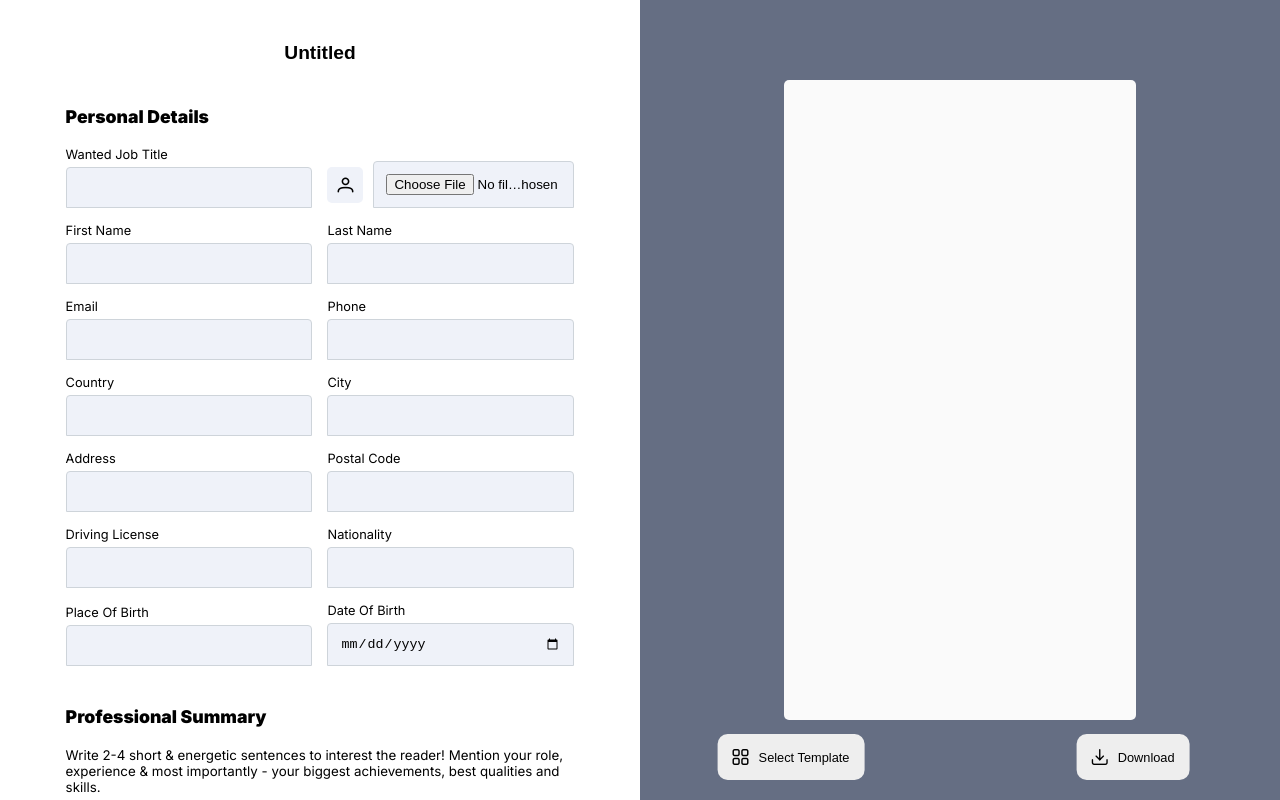
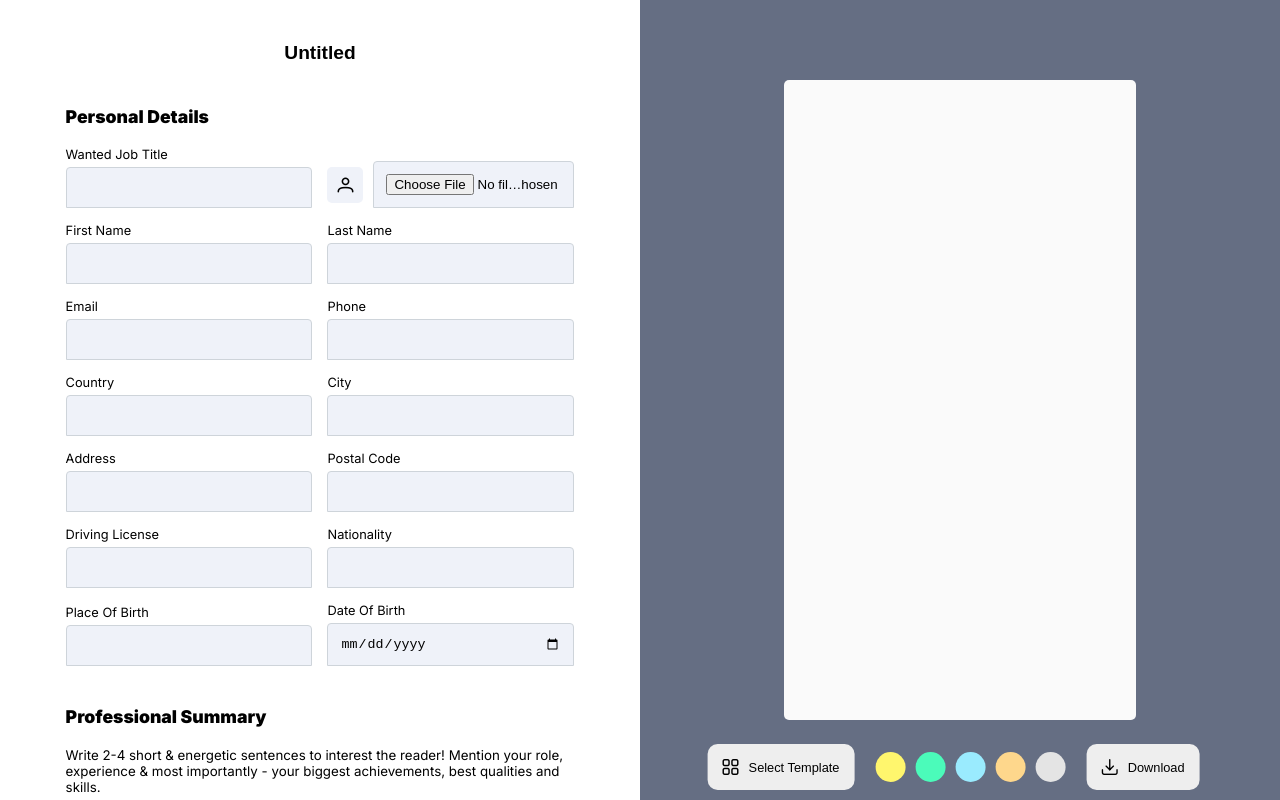
Before and after one commit to donemmx/cv-generator, a Next.js app: page /generator in a window 1280 px wide. Shown: the top 800 px of the page. Built offline with nearby package versions, Linux system fonts and the light colour scheme.

Commit message:
fixed style

```diff
--- /dev/null
+++ b/components/forms/colors.js
@@ -0,0 +1,29 @@
+import React, { useEffect, useState } from 'react'
+
+export default function colors() {
+const [color, setColor] = useState('black')
+
+    const handleColor = (e) => {
+        setColor(e)
+    }
+
+    useEffect(()=> {
+        let value = JSON.stringify(color)
+        sessionStorage.setItem('color', value)
+    }, [color])
+
+  return (
+    <div className='colors'>
+        <button className="btn__color yellow" onClick={() => handleColor('#fff66d')}>
+        </button>
+        <button className="btn__color green" onClick={() => handleColor('#4bfbba')}>
+        </button>
+        <button className="btn__color blue" onClick={() => handleColor('#9aebfe')}>
+        </button>
+        <button className="btn__color gold" onClick={() => handleColor('#fed78c')}>
+        </button>
+        <button className="btn__color gray" onClick={() => handleColor('#e4e4e4')}>
+        </button>
+    </div>
+  )
+}
--- a/components/forms/forms.css
+++ b/components/forms/forms.css
@@ -211,6 +211,53 @@
     color: var(--blue-500);
 }
 
+.colors{
+    display: flex;
+    align-items: center;
+    gap: 10px
+}
+
+.btn__color{
+    cursor: pointer;
+    border: none;
+    height: 30px;
+    width: 30px;
+    border-radius: 50%;
+    position: relative;
+    transition: all 250ms ease-in-out;
+}
+
+.btn__color:hover::after{
+    content: '';
+    position: absolute;
+    height: 8px;
+    width: 8px;
+    background: #000;
+    left: 50%;
+    top: 50%;
+    transform: translate(-50%, -50%);
+    border-radius: 10px;
+}
+
+.yellow{
+    background: #fff66d;
+}
+.green{
+    background: #4bfbba;
+}
+.blue{
+    background: #9aebfe;
+}
+.gold{
+    background: #fed78c;
+}
+.gray{
+    background: #e4e4e4;
+}
+
+
+
+
 @media screen and (max-width: 560px) {
     .deleteBtn {
         position: absolute;
--- a/pages/_app.js
+++ b/pages/_app.js
@@ -12,6 +12,7 @@ import "../components/forms/professioanalSumary"
 import "../components/forms/reference"
 import "../components/forms/skillComponent"
 import "../components/forms/website"
+import "../components/forms/colors"
 import "../components/forms/forms.css"
 import "../components/cv-templates/templateOne"
 import "../components/cv-templates/templateTwo"
--- a/pages/generator/generator.css
+++ b/pages/generator/generator.css
@@ -77,7 +77,7 @@
     left: 5%;
     width: 80%;
     transform: translateX(5%);
-    padding: 20px;
+    padding: 10px;
 }
 
 .bg-black{
--- a/pages/generator/index.js
+++ b/pages/generator/index.js
@@ -8,6 +8,8 @@ import Skills from "../../components/forms/skillComponent";
 import Reference from "../../components/forms/reference";
 import Hobbies from "../../components/forms/hobbies";
 import Languages from "../../components/forms/languages";
+import Colors from "../../components/forms/colors";
+
 
 export default function index() {
   const [title, setTitle] = useState("Untitled");
@@ -66,6 +68,7 @@ export default function index() {
                 <i className={open? "pi pi-times" : "pi pi-th-large"}></i>
                {open ? 'Close':  "Select Template"}
               </button>
+              <Colors />
               <button className="btn__secondary">
                 <i className="pi pi-download"></i>
                 Download
```
